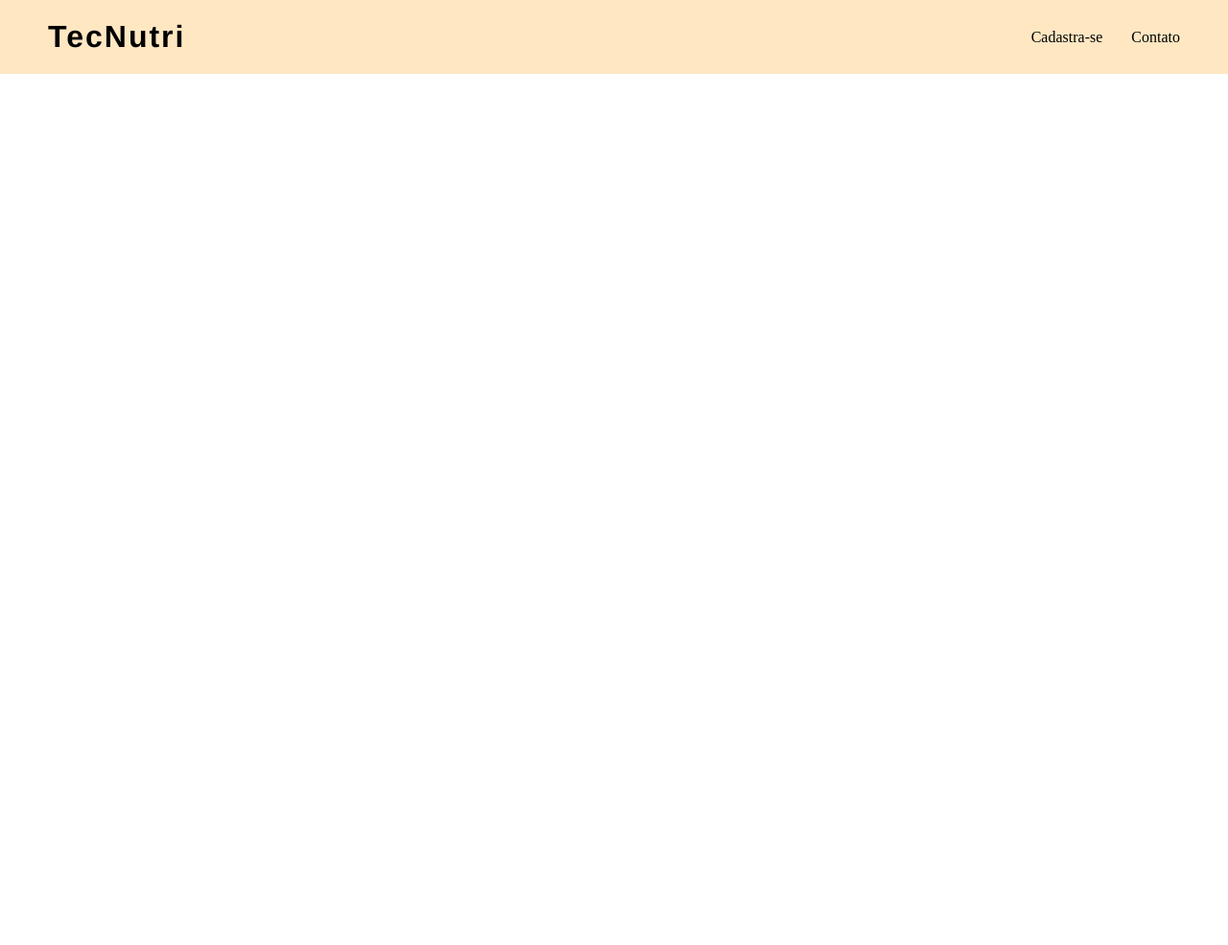
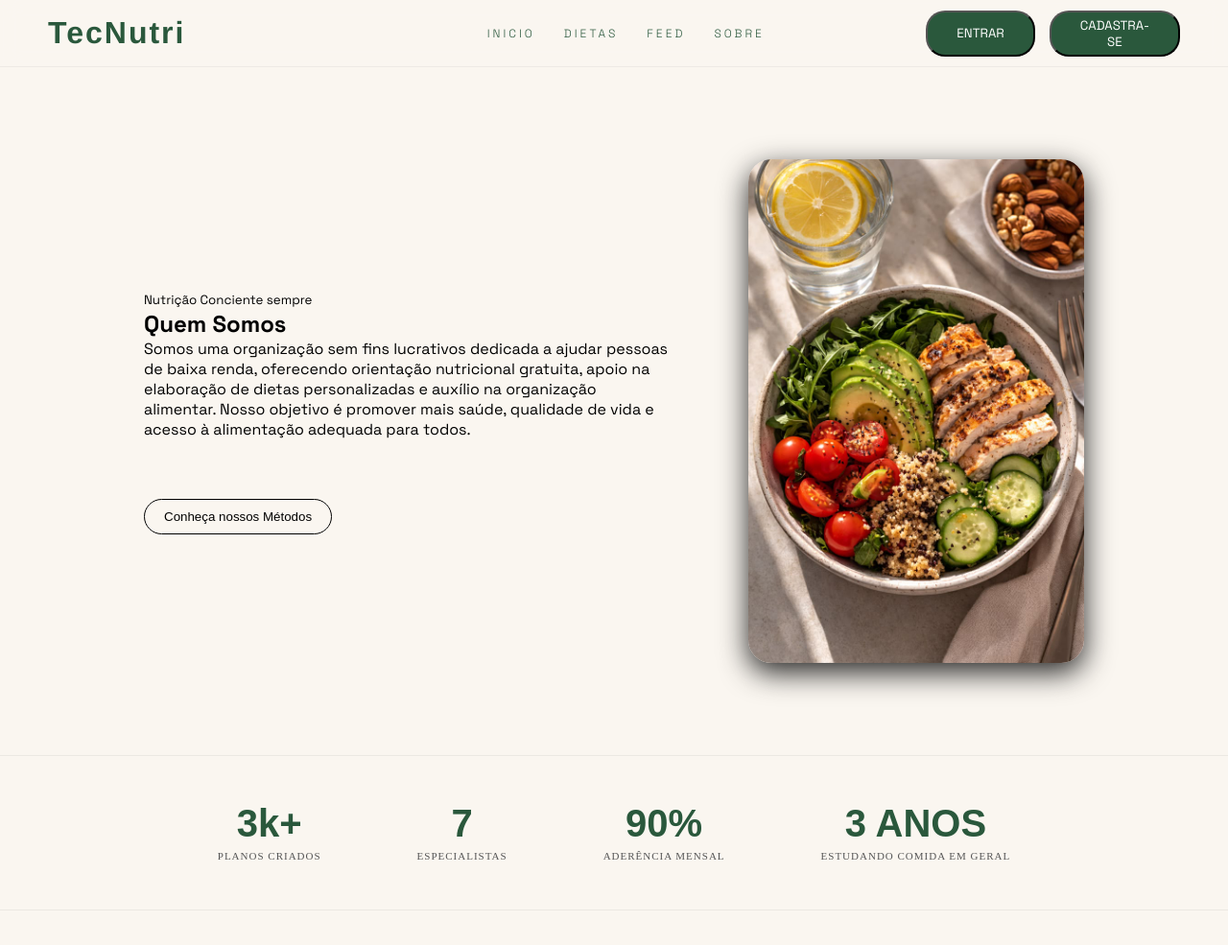
Before and after one commit to ValterRibeiro1994/tcc-etec, a PHP site: page / in a window 1280 px wide. Shown: the whole page at 96% size. Before the commit the page ends 77 px from the top, so only its background shows below. Run offline with PHP 8.4, Linux system fonts and the light colour scheme.

Commit message:
criação da pagina inicial

```diff
--- /dev/null
+++ b/Site/css/navbar.css
@@ -0,0 +1,70 @@
+*{
+    margin: 0;
+    padding: 0;
+    box-sizing: border-box;
+}
+
+.nav{
+    display: flex;
+    align-items:center;
+    padding:0 50px;
+    top: 0;
+    left: 0;
+    width: 100%;
+    height: 70px;
+    justify-content: space-between;
+    z-index: 1000;
+
+    background-color:rgba(250, 246, 240, 0.75);
+    backdrop-filter: blur(10px);
+    border-bottom: 1px solid rgba(0, 0, 0, 0.05); /* Linha divisória na parte inferior */
+}
+
+.logo{
+    font-size: 2rem;
+    font-weight: 700;
+    font-family:'Franklin Gothic Medium', 'Arial Narrow', Arial, sans-serif;
+    letter-spacing: 2px;
+    flex: 1;
+    color: #2A583C;
+}
+
+.menu{
+    flex: 1;
+    display: flex;
+    list-style: none;
+    gap: 30px;
+    font-size: 12px;
+    font-weight: 300;
+    letter-spacing: 3px;
+    text-transform: uppercase;
+    font-family: "Space Grotesk", sans-serif;;
+}
+
+.menu a{
+    color:#2A583C;
+    text-decoration: none;
+}
+
+.buttons{
+    flex: 0.5;
+    display: flex;
+    justify-content: flex-end;
+    gap: 15px;
+}
+
+.buttons button{
+    display: inline-block;
+    padding: 5px 30px;
+    border-radius: 20px;
+    background: #2A583C;
+    color: white;
+    text-decoration: none;
+    transition: background-color .3s ease;
+    font-family: "Space Grotesk", sans-serif;;
+    text-transform: uppercase;
+}
+
+.buttons button:hover{
+    background: #3D7B56;
+}
--- /dev/null
+++ b/Site/css/section.css
@@ -0,0 +1,88 @@
+body{
+     background-color: #FAF6F0;
+}
+
+.btnCon{
+    padding: 5px 30px;
+    border-radius: 20px;
+    background: transparent;
+    border: 1px solid #000;
+    padding: 10px 20px;
+    border-radius: 20px;
+    cursor: pointer;
+    margin-top: 20px;
+
+}
+
+.quem-somos{
+    font-family: "Space Grotesk", sans-serif;;
+    display:flex;
+    align-items: center;
+    justify-content:center;
+    gap: 80px;
+    max-width: 1200px;
+    margin: 0 auto;
+    padding: 60px 20px;
+}
+
+.quem-somos > div:first-child{
+    max-width: 550px;
+    width: 100%;
+}
+
+.prato{
+    max-width: 350px;
+    width: 100%;
+
+}
+
+.prato img{
+    width: 100%;
+    height: auto;
+    display: block;
+    border-radius: 24px;
+    box-shadow: 0 10px 30px rgba(0, 0, 0, 0.85);
+}
+
+.planos{
+    width: 100%;
+    background-color: #FAF6F0;
+    border-top: 1px solid rgba(0, 0, 0, 0.06);
+    border-bottom: 1px solid rgba(0, 0, 0, 0.06);
+    padding: 50px 0;
+}
+
+.lista {
+    display: flex;
+    justify-content: center;
+    gap: 100px;
+    list-style: none;
+    max-width: 1200px;
+    margin: 0 auto;
+    padding: 0 20px;
+
+}
+
+.lista li{
+    display: flex;
+    flex-direction: column;
+    align-items: center;
+    text-align: center;
+}
+
+.lista li strong{
+    font-size: 2.5rem;
+    font-weight: 700;
+    color: #2A583C;
+    font-family: sans-serif;
+    line-height: 1;
+    margin-bottom: 8px;
+}
+
+.lista li small{
+    font-size: 11px;
+    font-weight: 400;
+    color: #555;
+    letter-spacing: 1px;
+    text-transform: uppercase;
+}
--- /dev/null
+++ b/Site/css/style.css
@@ -0,0 +1,2 @@
+@import url("navbar.css");
+@import url("section.css");
--- a/Site/index.php
+++ b/Site/index.php
@@ -4,24 +4,77 @@
     <meta charset="UTF-8">
     <meta name="viewport" content="width=device-width, initial-scale=1.0">
     <title>TecNutri</title>
-    <link rel="stylesheet" href="navbar.css">
+    <!--link rel="stylesheet" href="https://cdn.jsdelivr.net/npm/bootstrap@5.3.8/dist/css/bootstrap.min.css"-->
+    <link rel="stylesheet" href="css/style.css">
+    <link rel="preconnect" href="https://fonts.googleapis.com">
+    <link rel="preconnect" href="https://fonts.gstatic.com" crossorigin>
+    <link href="https://fonts.googleapis.com/css2?family=Space+Grotesk:wght@300;400;500;700&display=swap" rel="stylesheet">
 </head>
 
 <body>
     <header>
-        <nav class="navbar">
-
+        <nav class="nav">
             <div class="logo">
                 <p>TecNutri</p>
             </div>
-
             <ul class="menu">
-                <li><a href="#">Cadastra-se</a></li>
-                <li><a href="#">Contato</a></li>
+                <li><a href="#">Inicio</a></li>
+                <li><a href="#">Dietas</a></li>
+                <li><a href="#">Feed</a></li>
+                <li><a href="#">Sobre</a></li>
             </ul>
+            <div class="buttons">
+                <button class="entrar">Entrar</button>
+                <button class="cadastro">Cadastra-se</button>
+            </div>
         </nav>
     </header>
 
+    <br><br>
 
+    <section class="quem-somos">
+        <div>
+        <small>Nutrição Conciente sempre</small>
+        <h1>Quem Somos</h1>
+        <p>Somos uma organização sem fins lucrativos dedicada a ajudar pessoas de baixa renda, oferecendo orientação nutricional gratuita, apoio na elaboração de dietas personalizadas e auxílio na organização alimentar. Nosso objetivo é promover mais saúde, qualidade de vida e acesso à alimentação adequada para todos.</p>
+        <br><br>
+        <button class="btnCon">Conheça nossos Métodos</button>
+        </div>
+
+        <div class="prato">
+            <img src="img/Healthy Eating Ideas for a Balanced Lifestyle.jpg" alt="Prato saudável">
+        </div>
+    </section>
+
+    <br><br>
+
+    <section class="planos">
+        <ul class="lista">
+            <li>
+            <strong>3k+</strong>
+            <small>PLANOS CRIADOS</small>
+        </li>
+        <li>
+            <strong>7</strong>
+            <small>ESPECIALISTAS</small>
+        </li>
+        <li>
+            <strong>90%</strong>
+            <small>ADERÊNCIA MENSAL</small>
+        </li>
+        <li>
+            <strong>3 ANOS</strong>
+            <small>ESTUDANDO COMIDA EM GERAL</small>
+        </li>
+        </ul>
+    </section>
+
+    <br><br>
+
+    <section>
+
+    </section>
+
+<script>https://cdn.jsdelivr.net/npm/bootstrap@5.3.8/dist/js/bootstrap.bundle.min.js</script>
 </body>
 </html>
--- a/Site/navbar.css
+++ /dev/null
@@ -1,36 +0,0 @@
-
-*{
-    margin: 0;
-    padding: 0;
-    box-sizing: border-box;
-}
-
-.navbar{
-    display:flex;
-    justify-content:space-between;
-    align-items:center;
-    padding:20px 50px;
-    background:#ffe7c2;
-}
-
-.logo{
-    font-size: 2rem;
-    font-weight: 700;
-    font-family:'Franklin Gothic Medium', 'Arial Narrow', Arial, sans-serif;
-    letter-spacing: 2px;
-    color: #000000;
-
-}
-
-.menu{
-    display: flex;
-    list-style: none;
-    gap: 30px;
-    font-size: 1rem;
-    font-weight: 300;
-}
-
-.menu a{
-    color: #000000;
-    text-decoration: none;
-}
```
Also changed, not shown: Site/img/Healthy Eating Ideas for a Balanced Lifestyle.jpg (added), Site/img/prato_saudavel.jpg (added), Site/img/saude.jpg (added).
